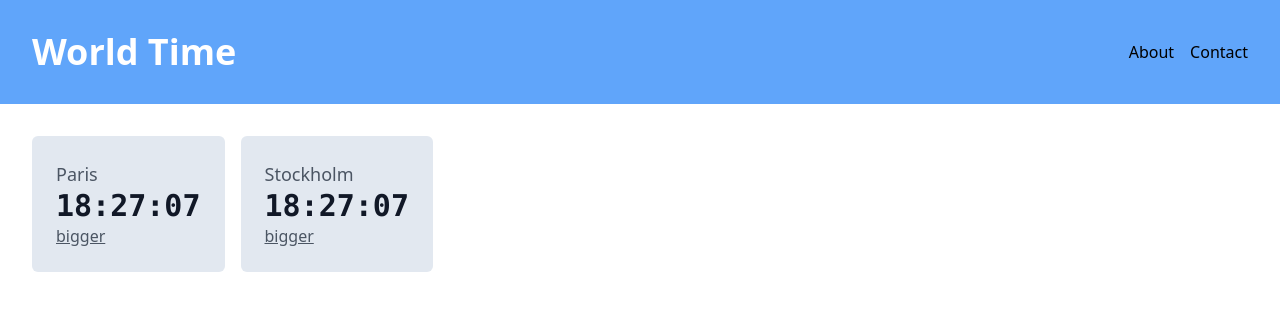
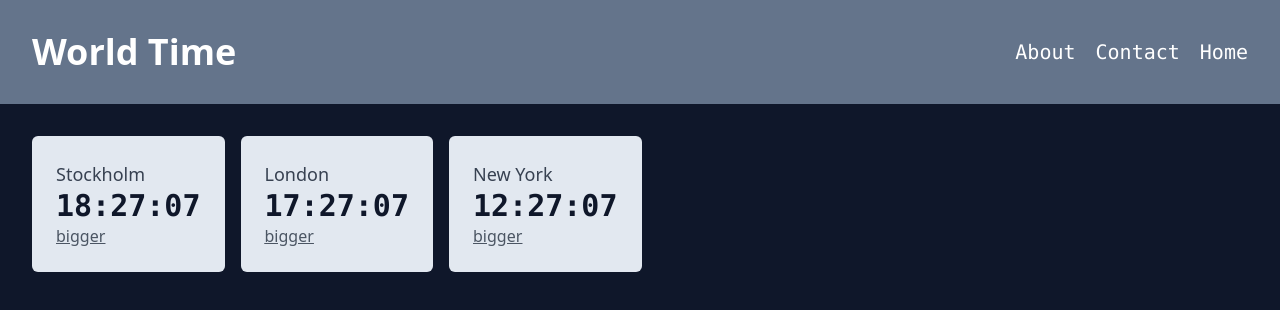
Before and after one commit to davidshore/chas_worldTimeWebsite, a React (Vite) app: page / in a window 1280 px wide. Shown: the top 310 px of the page. Built offline with nearby package versions, Linux system fonts and the light colour scheme.

Commit message:
first commit - done

```diff
--- a/index.html
+++ b/index.html
@@ -7,7 +7,9 @@
     <title>Vite + React</title>
   </head>
   <body>
-    <div id="root"></div>
+    <div id="root">
+
+    </div>
     <script type="module" src="/src/main.jsx"></script>
   </body>
 </html>
--- a/package.json
+++ b/package.json
@@ -10,7 +10,9 @@
   },
   "dependencies": {
     "react": "^18.2.0",
-    "react-dom": "^18.2.0"
+    "react-dom": "^18.2.0",
+    "react-icons": "^4.7.1",
+    "react-router-dom": "^6.6.2"
   },
   "devDependencies": {
     "@types/react": "^18.0.26",
--- /dev/null
+++ b/src/About.jsx
@@ -0,0 +1,7 @@
+
+export default function About() {
+    console.log("ABOUTLOG")
+    return (
+        <h1 className="text-white">About</h1>
+    )
+}
--- a/src/App.jsx
+++ b/src/App.jsx
@@ -1,23 +1,45 @@
-import Clock from "./Clock";
+import { Link, Route, Routes } from "react-router-dom"
+import About from "./About";
+import Home from "./Home";
+import Contact from "./Contact"
+import SingleClock from "./SingleClock";
 
 function App() {
+
   return (
-    <div>
-      <nav className="flex justify-between p-8 bg-blue-400 items-center">
-        <h1 className="text-4xl font-extrabold text-white">World Time</h1>
+    <div className="bg-slate-900">
+      <nav className="flex flex-row justify-between p-8 bg-slate-500 items-center">
+        <h1 id="heading" className="text-4xl font-extrabold text-white hover:text-slate-300">
+          <Link to="/" element={<Home />}> World Time </Link>
+        </h1>
 
-        <ul className="flex space-x-4">
-          <li>About</li>
-          <li>Contact</li>
-        </ul>
+          <ul className="text-white font-mono text-xl flex space-x-5">
+            <li className="hover:font-bold hover:text-slate-300">
+              <Link to="/about">About</Link>
+            </li >
+            <li className="hover:font-bold hover:text-slate-300">
+              <Link to="/contact">
+                Contact
+              </Link>
+            </li>
+            <li className="hover:font-bold hover:text-slate-300">
+              <Link to="/">Home</Link>
+            </li>
+
+
+          </ul>
       </nav>
-      <main className="p-8">
-        <div className="flex flex-col md:flex-row items-center space-x-0 md:space-x-4">
-          <Clock city="Paris" timeZone="Europe/Paris" />
-          <Clock city="Stockholm" timeZone="Europe/Stockholm" />
-        </div>
+      <main className="min-h-screen p-8">
+        <Routes>
+          <Route path="/" element={<Home />} />
+          <Route path="/about" element={<About />} />
+          <Route path="/contact" element={<Contact />} />
+          <Route path="/clock/:cityKey" element={<SingleClock />} />
+        </Routes>
       </main>
+
     </div>
+
   );
 }
 
--- a/src/Clock.jsx
+++ b/src/Clock.jsx
@@ -1,6 +1,10 @@
 import { useEffect, useState } from "react";
+import { timeZones } from "./timeZones";
+import { Link } from "react-router-dom";
 
-export default function Clock({ city, timeZone }) {
+export default function Clock( { cityKey } ) {
+
+  const { city, timeZone } = timeZones[cityKey]; //destructuring
   const [time, setTime] = useState();
 
   useEffect(() => {
@@ -15,11 +19,13 @@ export default function Clock({ city, timeZone }) {
       className="flex md:flex-col justify-between items-center
     md:items-start p-6 bg-slate-200 rounded-md w-full md:w-auto mb-4"
     >
-      <div className="text-lg text-gray-600">{city}</div>
-      <div className="text-3xl text-gray-900 font-semibold font-mono">
+      <div className="text-lg text-gray-700">{city}</div>
+      <div className="text-3xl text-slate-900 font-semibold font-mono">
         {time}
       </div>
-      <div className=" text-gray-600 underline hover:text-gray-400">bigger</div>
+      <div className=" text-gray-600 underline hover:text-gray-400">
+        <Link to={`/clock/${cityKey}`}>bigger</Link>
+      </div>
     </div>
   );
 }
--- /dev/null
+++ b/src/Contact.jsx
@@ -0,0 +1,5 @@
+export default function Contact() {
+    return (
+        <h1 className="text-white">Contact</h1>
+    )
+}
--- /dev/null
+++ b/src/Home.jsx
@@ -0,0 +1,16 @@
+import Clock from "./Clock"
+import { Link } from "react-router-dom"
+
+export default function Home() {
+
+    // 2 clocks
+    return (
+      <div>
+        <div className=" flex flex-col md:flex-row items-center space-x-0 md:space-x-4">
+          <Clock cityKey={"stockholm"} />
+          <Clock cityKey={"london"} />
+          <Clock cityKey={"newYork"} />
+        </div>
+      </div>
+    )
+}
--- /dev/null
+++ b/src/SingleClock.jsx
@@ -0,0 +1,32 @@
+import { useEffect, useState } from "react";
+import { timeZones } from "./timeZones";
+import { useParams } from "react-router";
+
+export default function SingleClock() {
+  const [time, setTime] = useState();
+
+  const { cityKey } = useParams(); //Destructuring
+  const { city, timeZone, country } = timeZones[cityKey]; //destructuring
+
+  useEffect(() => {
+    setInterval(() => {
+      const date = new Date();
+      setTime(date.toLocaleTimeString("sv-SE", { timeZone }));
+    }, 1000);
+  }, []);
+
+  return (
+    <div className="flex justify-center">
+      <div
+        className="flex flex-col justify-between
+      md:items-start p-6 bg-slate-200 rounded-md  mb-4 max-w-sm"
+      >
+        <div className="text-xl text-gray-600">{city}</div>
+        <div className="text-xl text-sky-600">{country}</div>
+        <div className="text-4xl text-slate-900 font-semibold font-mono">
+          {time}
+        </div>
+      </div>
+    </div>
+  );
+}
--- a/src/main.jsx
+++ b/src/main.jsx
@@ -1,10 +1,14 @@
 import React from "react";
 import ReactDOM from "react-dom/client";
 import App from "./App";
+import { BrowserRouter } from "react-router-dom";
+
 import "./index.css";
 
 ReactDOM.createRoot(document.getElementById("root")).render(
   <React.StrictMode>
-    <App />
+    <BrowserRouter>
+      <App />
+    </BrowserRouter>
   </React.StrictMode>
 );
```
Also changed, not shown: src/timeZones.js (line endings or trailing spaces), 1 other file (tests, documents, lock files or other folders).
